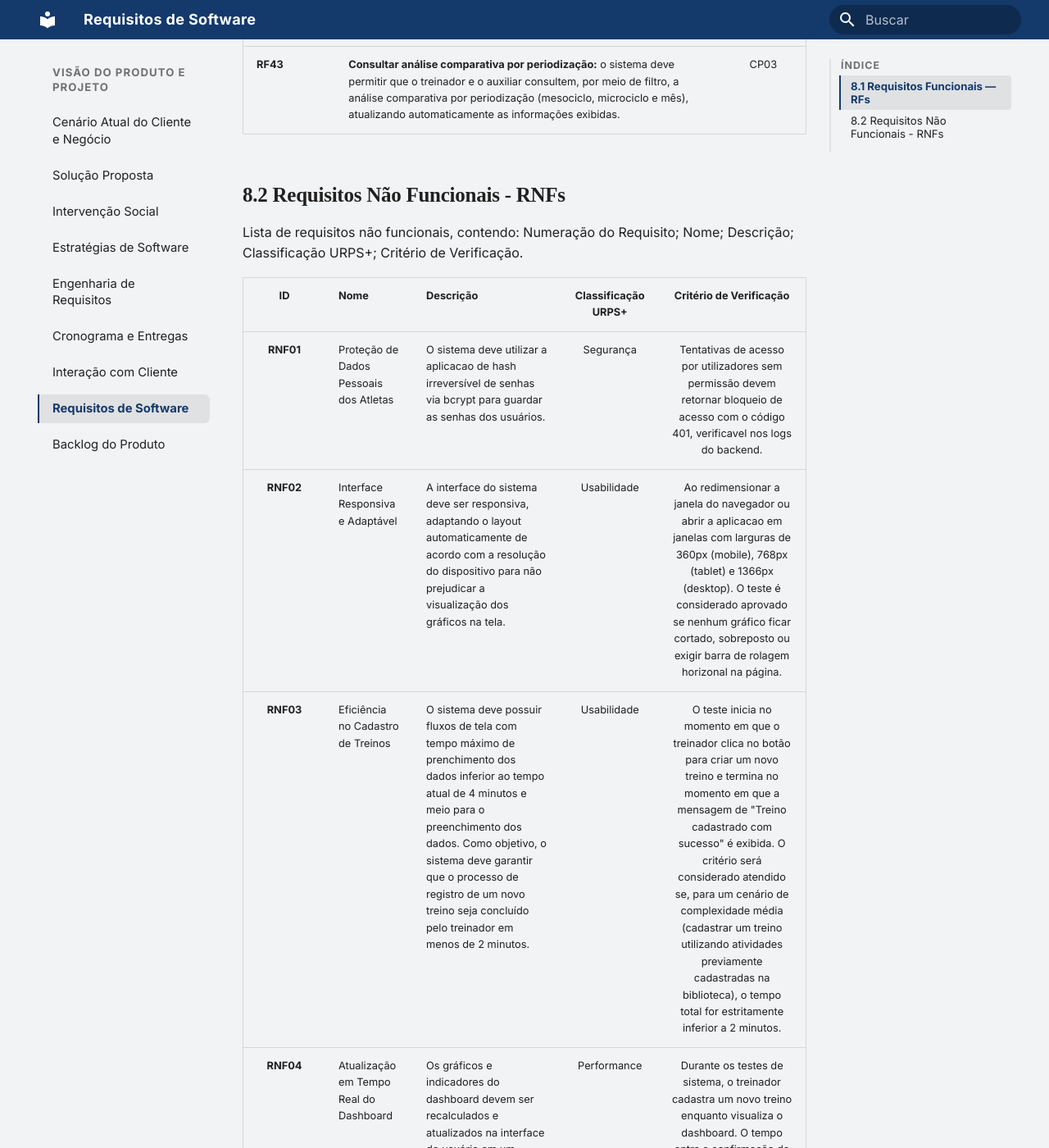
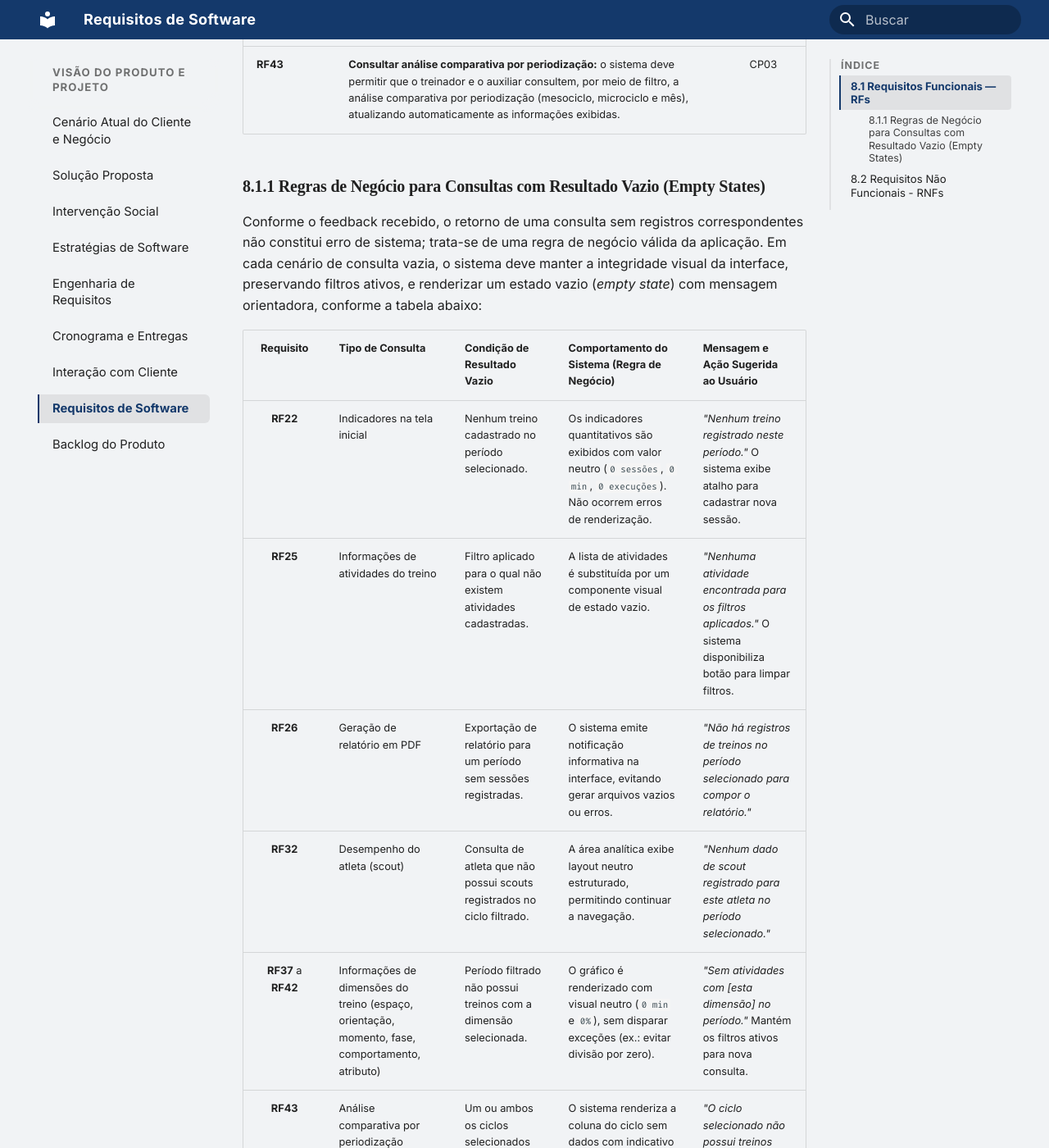
Before and after one commit to mdsreq-fga-unb/REQ-2026.2-T01-FutBoard, an MkDocs documentation site: the page built from docs/visao-produto/Requisitos-de-Software.md, in a window 1280 px wide and 1400 px high, scrolled down 4130 px. Shown: the whole window at 82% size. Built offline with MkDocs 1.6.1 and Material for MkDocs 9.7.7, drawn with Linux system fonts in a browser that asks for light colours; some of the changed text lies outside the part shown.

Commit message:
docs: adiciona resultado de consulta vazia

```diff
--- a/docs/visao-produto/Requisitos-de-Software.md
+++ b/docs/visao-produto/Requisitos-de-Software.md
@@ -56,6 +56,19 @@ Os requisitos funcionais abaixo descrevem as capacidades que o sistema deve ofer
 | **RF42** | **Consultar informação de atributo técnico do treino:** o sistema deve permitir que o treinador e o auxiliar consultem, por meio de filtro, a informação de atributo técnico, atualizando automaticamente as informações exibidas. | CP03 |
 | **RF43** | **Consultar análise comparativa por periodização:** o sistema deve permitir que o treinador e o auxiliar consultem, por meio de filtro, a análise comparativa por periodização (mesociclo, microciclo e mês), atualizando automaticamente as informações exibidas. | CP03 |
 
+### 8.1.1 Regras de Negócio para Consultas com Resultado Vazio (Empty States)
+
+Conforme o feedback recebido, o retorno de uma consulta sem registros correspondentes não constitui erro de sistema; trata-se de uma regra de negócio válida da aplicação. Em cada cenário de consulta vazia, o sistema deve manter a integridade visual da interface, preservando filtros ativos, e renderizar um estado vazio (*empty state*) com mensagem orientadora, conforme a tabela abaixo:
+
+| Requisito | Tipo de Consulta | Condição de Resultado Vazio | Comportamento do Sistema (Regra de Negócio) | Mensagem e Ação Sugerida ao Usuário |
+| :---: | :--- | :--- | :--- | :--- |
+| **RF22** | Indicadores na tela inicial | Nenhum treino cadastrado no período selecionado. | Os indicadores quantitativos são exibidos com valor neutro (`0 sessões`, `0 min`, `0 execuções`). Não ocorrem erros de renderização. | *"Nenhum treino registrado neste período."* O sistema exibe atalho para cadastrar nova sessão. |
+| **RF25** | Informações de atividades do treino | Filtro aplicado para o qual não existem atividades cadastradas. | A lista de atividades é substituída por um componente visual de estado vazio. | *"Nenhuma atividade encontrada para os filtros aplicados."* O sistema disponibiliza botão para limpar filtros. |
+| **RF26** | Geração de relatório em PDF | Exportação de relatório para um período sem sessões registradas. | O sistema emite notificação informativa na interface, evitando gerar arquivos vazios ou erros. | *"Não há registros de treinos no período selecionado para compor o relatório."* |
+| **RF32** | Desempenho do atleta (scout) | Consulta de atleta que não possui scouts registrados no ciclo filtrado. | A área analítica exibe layout neutro estruturado, permitindo continuar a navegação. | *"Nenhum dado de scout registrado para este atleta no período selecionado."* |
+| **RF37** a **RF42** | Informações de dimensões do treino (espaço, orientação, momento, fase, comportamento, atributo) | Período filtrado não possui treinos com a dimensão selecionada. | O gráfico é renderizado com visual neutro (`0 min` e `0%`), sem disparar exceções (ex.: evitar divisão por zero). | *"Sem atividades com [esta dimensão] no período."* Mantém os filtros ativos para nova consulta. |
+| **RF43** | Análise comparativa por periodização | Um ou ambos os ciclos selecionados não possuem treinos. | O sistema renderiza a coluna do ciclo sem dados com indicativo neutro, alertando a impossibilidade de cálculo comparativo. | *"O ciclo selecionado não possui treinos registrados para permitir o comparativo."* |
+
 ## 8.2 Requisitos Não Funcionais - RNFs
 
 Lista de requisitos não funcionais, contendo: Numeração do Requisito; Nome; Descrição; Classificação URPS+; Critério de Verificação.
```
